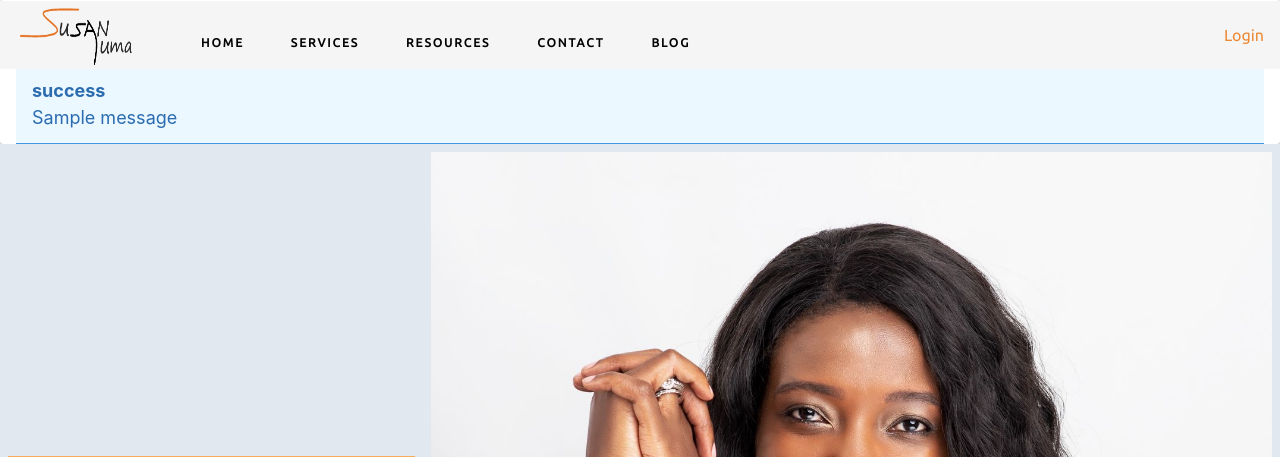
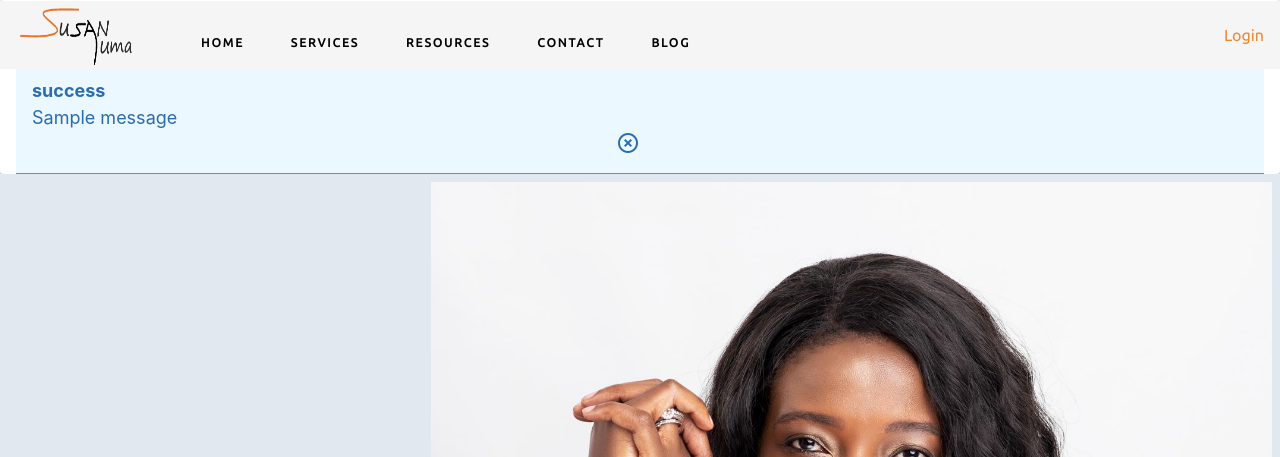
Before and after one commit to jamesmukuya/LPG, a Flask app: page / in a window 1280 px wide. Shown: the top 457 px of the page. Run offline with Flask 2, Linux system fonts and the light colour scheme; tables that the repository leaves empty or names only in its code hold one stand-in row (values such as "Sample post"); one stand-in notice (Sample message) is shown; parts of the project's set-up code (start-up, migrations or seed data) failed here and were passed over; some libraries are stand-ins or nearby versions.

Commit message:
close btn on flashes

```diff
--- a/main/static/css/custom/navbar.css
+++ b/main/static/css/custom/navbar.css
@@ -1,9 +1,10 @@
+/*
 {
 	margin: 0px;
 	padding: 0px;
 	box-sizing: border-box;
 }
-
+*/
 nav{
 	display: flex;
 	position: fixed;
@@ -103,6 +104,7 @@ nav{
 		right: -1.2rem;
 		height: 92vh;
 		top: 8vh;
+		margin-top: 2rem;
 		background-color: #ed8936;
 		display: flex;
 		flex-direction: column;
@@ -141,6 +143,7 @@ nav{
 
 	.nav-links {
 		width: 50%;
+		margin-top: 3rem;
 	}
 	.page-content{
 		margin-top: 2rem;
--- a/main/static/js/custom/navbar.js
+++ b/main/static/js/custom/navbar.js
@@ -13,7 +13,7 @@ navSlide();
 const body = document.getElementById('bodyDiv');
 body.addEventListener('click', function (e) {
   if (e.target.className.includes('nav-active')){
-    console.log('clicked nav div');
+    return;
   }
   let nav_list = document.querySelector('.nav-links');
   nav_list.classList.remove('nav-active');
--- a/main/templates/base/base.html
+++ b/main/templates/base/base.html
@@ -91,7 +91,7 @@
       {% if messages %}
         {% for category, message in messages %}
           {% if category =='error' %}
-            <div id="flashMessage" role="alert">
+            <div id="flashMessageError" role="alert" class="flash-message-inactive">
               <div class="bg-red-500 text-white text-center text-2xl font-bold rounded-t px-4 py-2">
                 {{category}}
               </div>
@@ -99,13 +99,23 @@
                 class="border border-t-0 border-red-400 rounded-b bg-red-100 px-4 py-3 text-center text-red-700">
                 <p>{{message}}.</p>
               </div>
+              <div class="flex w-1/2 justify-end">
+                <button id="closeFlashError">
+                  <i class="material-icons text-2xl">highlight_off</i>
+                </button>
+              </div>
             </div>
           {% else %}
-            <div id="flashMessage"
+            <div id="flashMessageOther"
               class="{{category}} bg-blue-100 border-t border-b border-blue-500 text-blue-700 px-4 py-3"
               role="alert">
               <p class="font-bold text-lg">{{category}}</p>
               <p class="text-lg">{{message}}</p>
+              <div class="flex w-1/2 justify-end">
+                <button id="closeFlashOther">
+                  <i class="material-icons text-2xl">highlight_off</i>
+                </button>
+              </div>
             </div>
             {% endif %}
           {% endfor %}
--- a/main/templates/landingPageHtml/landing-page.html
+++ b/main/templates/landingPageHtml/landing-page.html
@@ -4,7 +4,6 @@
 {% block stylesheets %}
 <link rel="stylesheet" type="text/css"
 href="{{ url_for('static', filename='css/custom/body.css') }}" />
-<link href="https://fonts.googleapis.com/css2?family=Lobster+Two&display=swap" rel="stylesheet">
 {% endblock stylesheets %}
 
 {% block content %}
```
Also changed, not shown: main/templates/user_auth/login.html (+13 -3 lines).
